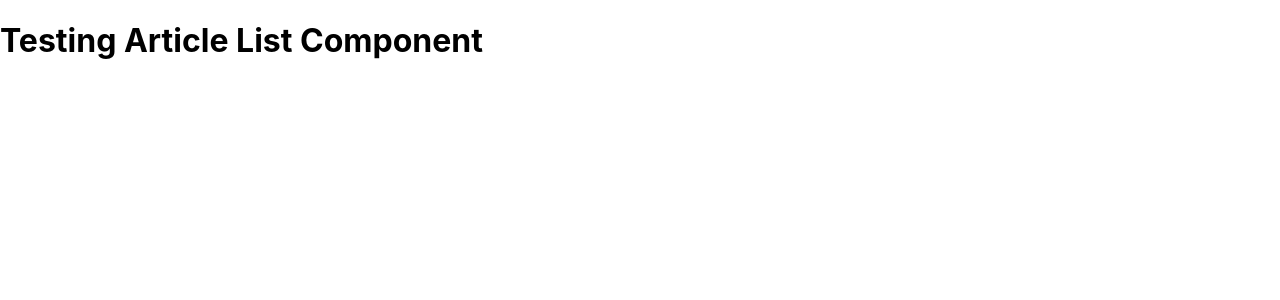
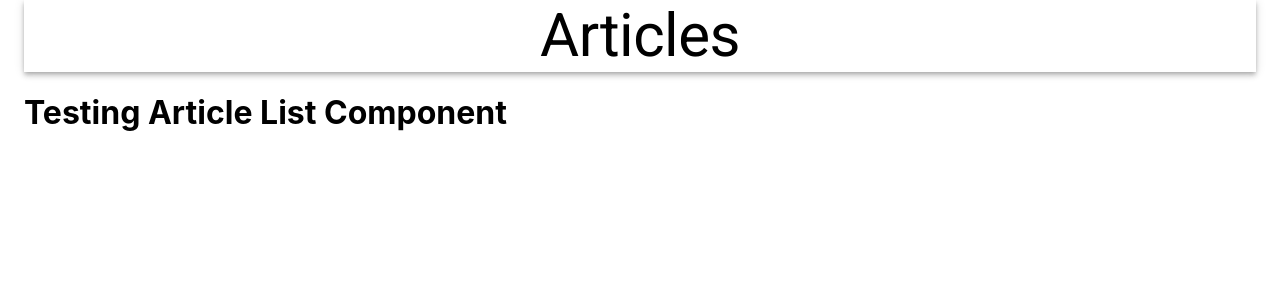
Before and after one commit to N00172468/Y4_Adv_JS_CA3, a React (Create React App) app in the folder mern-stack-client/: page / in a window 1280 px wide. Shown: the top 300 px of the page. Built offline with nearby package versions, Linux system fonts and the light colour scheme.

Commit message:
Added basic appbar header

```diff
--- a/mern-stack-client/src/App.js
+++ b/mern-stack-client/src/App.js
@@ -2,13 +2,26 @@ import './App.css';
 
 import { Provider } from 'react-redux';
 import { store } from './actions/store';
+
+import {Container, AppBar, Typography } from '@material-ui/core';
 
 import Articles from './components/articles';
 
 function App() {
   return (
     <Provider store={store}>
-      <Articles />
+      <Container maxWidth="lg">
+        <AppBar position="static" color="inherit">
+          <Typography
+            variant="h2"
+            align="center"
+          >
+            Articles
+          </Typography>
+        </AppBar>
+
+        <Articles />
+      </Container>
     </Provider>
   );
 }
```
